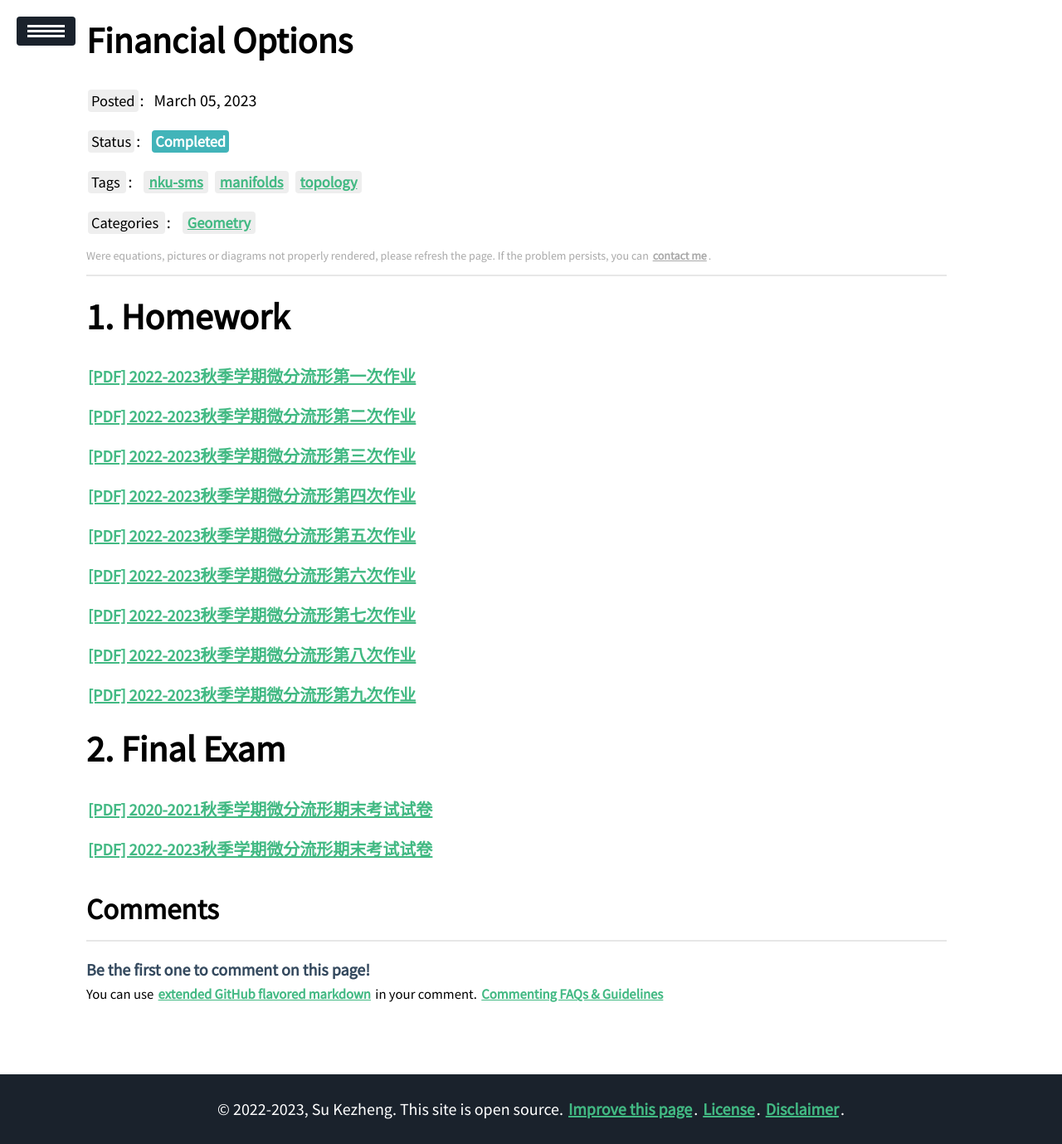
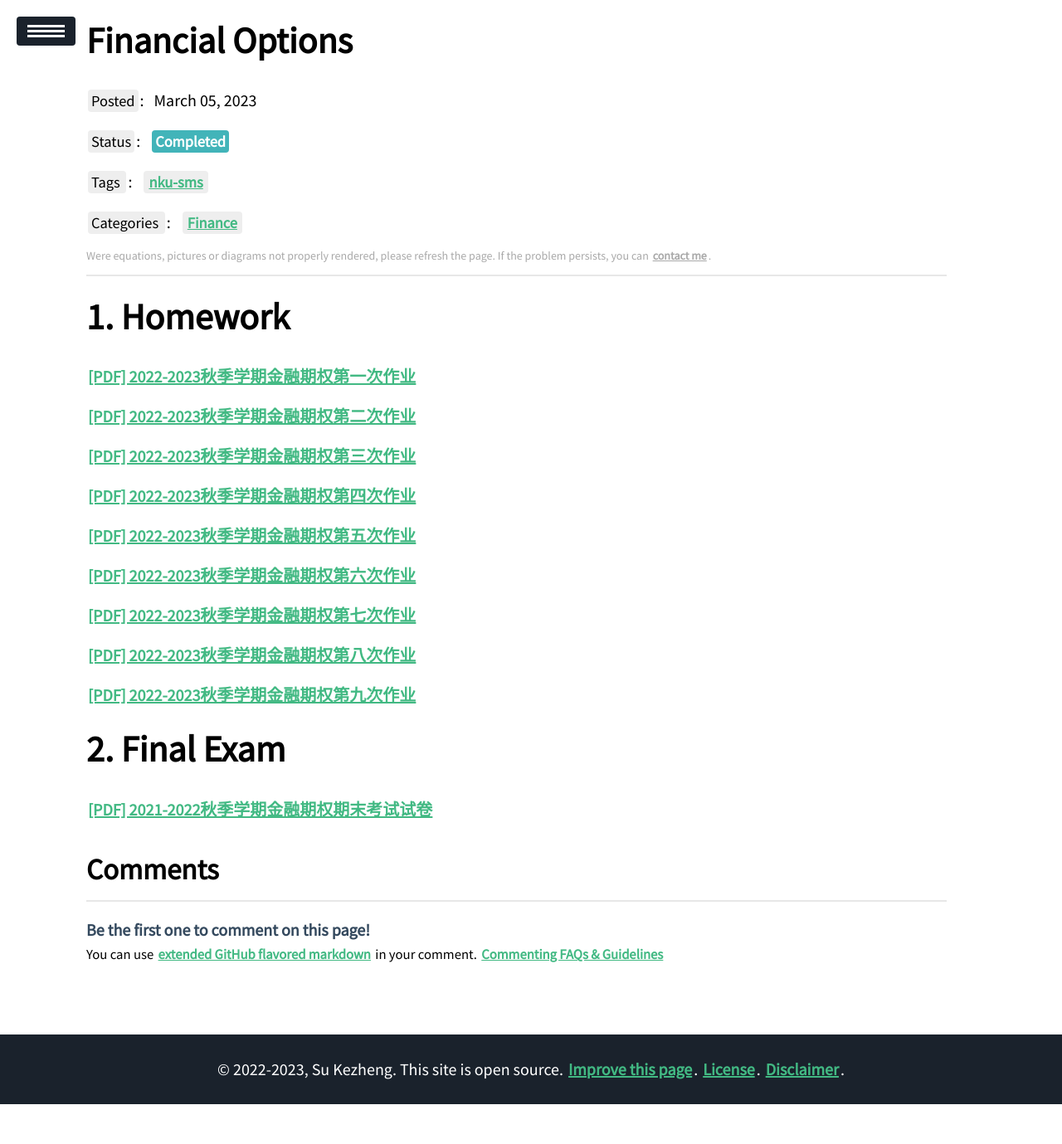
Before and after one commit to ssskz/ssskz.github.io, a Jekyll site: the page built from _posts/2023-3-5-Financial-Options.md, in a window 1280 px wide. Shown: the whole page at 83% size. Built offline with Jekyll 4.4.1, drawn with Linux system fonts in a browser that asks for light colours; our own code applies the rules of GitHub Pages for plain Markdown files; a script that is not in the unit is left out; after the commit the page ends 1331 px from its top, so only the background shows below that.

Commit message:
update
Signed-off-by: ssskz <12497590+ssskz@user.noreply.gitee.com>

```diff
--- a/_posts/2023-3-5-Financial-Options.md
+++ b/_posts/2023-3-5-Financial-Options.md
@@ -4,33 +4,31 @@ commentable: true
 Edit: 2023-3-1
 mathjax: true
 mermaid: true
-tags: nku-sms manifolds topology
-categories: Geometry
-description: Sharing of learning materials (homework and exams) about **Differential Manifolds** course given by [Pr.Wang](https://my.nankai.edu.cn/sms/wwl/list.htm) sms, Nankai University, in 2022 Fall semester.
+tags: nku-sms
+categories: Finance
+description: Sharing of learning materials (homework and exams) about **Financial Options** course given by [Pr.Jiang](https://math.nankai.edu.cn/2016/1113/c5626a51492/page.htm) sms, Nankai University, in 2022 Fall semester.
 ---
 
 # Homework
 
-<p><a href="https://ssskz.github.io/materials/微分流形/作业1.pdf" target="_blank">[PDF] 2022-2023秋季学期微分流形第一次作业 </a></p>
+<p><a href="https://ssskz.github.io/materials/金融期权/金融期权01.pdf" target="_blank">[PDF] 2022-2023秋季学期金融期权第一次作业 </a></p>
 
-<p><a href="https://ssskz.github.io/materials/微分流形/作业2.pdf" target="_blank">[PDF] 2022-2023秋季学期微分流形第二次作业 </a></p>
+<p><a href="https://ssskz.github.io/materials/金融期权/金融期权02.pdf" target="_blank">[PDF] 2022-2023秋季学期金融期权第二次作业 </a></p>
 
-<p><a href="https://ssskz.github.io/materials/微分流形/作业3.pdf" target="_blank">[PDF] 2022-2023秋季学期微分流形第三次作业 </a></p>
+<p><a href="https://ssskz.github.io/materials/金融期权/金融期权03.pdf" target="_blank">[PDF] 2022-2023秋季学期金融期权第三次作业 </a></p>
 
-<p><a href="https://ssskz.github.io/materials/微分流形/作业4.pdf" target="_blank">[PDF] 2022-2023秋季学期微分流形第四次作业 </a></p>
+<p><a href="https://ssskz.github.io/materials/金融期权/金融期权04.pdf" target="_blank">[PDF] 2022-2023秋季学期金融期权第四次作业 </a></p>
 
-<p><a href="https://ssskz.github.io/materials/微分流形/作业5.pdf" target="_blank">[PDF] 2022-2023秋季学期微分流形第五次作业 </a></p>
+<p><a href="https://ssskz.github.io/materials/金融期权/金融期权05.pdf" target="_blank">[PDF] 2022-2023秋季学期金融期权第五次作业 </a></p>
 
-<p><a href="https://ssskz.github.io/materials/微分流形/作业6.pdf" target="_blank">[PDF] 2022-2023秋季学期微分流形第六次作业 </a></p>
+<p><a href="https://ssskz.github.io/materials/金融期权/金融期权06.pdf" target="_blank">[PDF] 2022-2023秋季学期金融期权第六次作业 </a></p>
 
-<p><a href="https://ssskz.github.io/materials/微分流形/作业7.pdf" target="_blank">[PDF] 2022-2023秋季学期微分流形第七次作业 </a></p>
+<p><a href="https://ssskz.github.io/materials/金融期权/金融期权07.pdf" target="_blank">[PDF] 2022-2023秋季学期金融期权第七次作业 </a></p>
 
-<p><a href="https://ssskz.github.io/materials/微分流形/作业8.pdf" target="_blank">[PDF] 2022-2023秋季学期微分流形第八次作业 </a></p>
+<p><a href="https://ssskz.github.io/materials/金融期权/金融期权08.pdf" target="_blank">[PDF] 2022-2023秋季学期金融期权第八次作业 </a></p>
 
-<p><a href="https://ssskz.github.io/materials/微分流形/作业9.pdf" target="_blank">[PDF] 2022-2023秋季学期微分流形第九次作业 </a></p>
+<p><a href="https://ssskz.github.io/materials/金融期权/金融期权09.pdf" target="_blank">[PDF] 2022-2023秋季学期金融期权第九次作业 </a></p>
 
 # Final Exam
 
-<p><a href="https://www.zhangwp.com/files/new-exams/2020-2021%20微分流形期末教学质量检测.pdf" target="_blank">[PDF] 2020-2021秋季学期微分流形期末考试试卷</a></p>
-
-<p><a href="https://ssskz.github.io/materials/微分流形/2022—2023 学年第一学期本科生微分流形期末大作业.pdf" target="_blank">[PDF] 2022-2023秋季学期微分流形期末考试试卷</a></p>
+<p><a href="https://ssskz.github.io/materials/微分流形/2021-2022年度金融期权期末考试.pdf" target="_blank">[PDF] 2021-2022秋季学期金融期权期末考试试卷</a></p>
```
